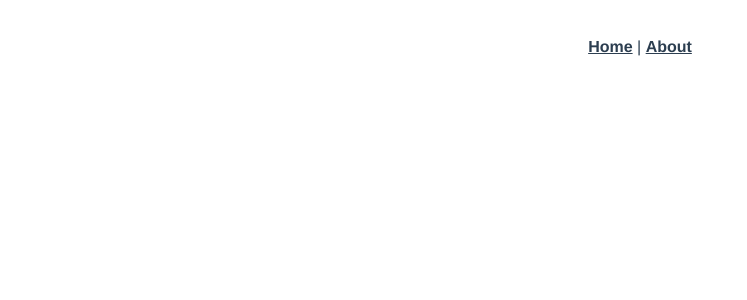
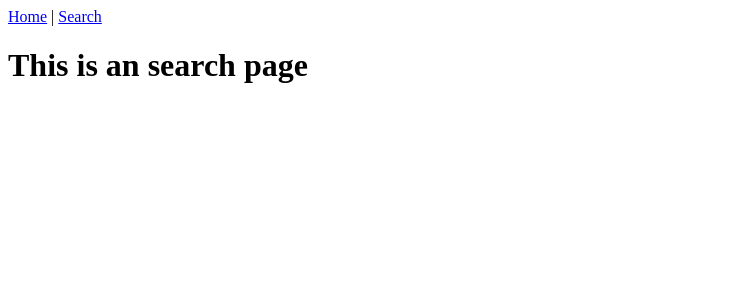
Before and after one commit to shiropt/recal, a Vue app: page /#/search in a window 1280 px wide. Shown: the top 300 px of the page, without its empty margins (0-747 px from the left). Built offline with nearby package versions, Linux system fonts and the light colour scheme.

Commit message:
不要ファイルの削除

```diff
--- a/src/App.vue
+++ b/src/App.vue
@@ -1,32 +1,11 @@
 <template>
   <div id="app">
-    <div id="nav">
       <router-link to="/">Home</router-link> |
-      <router-link to="/about">About</router-link>
-    </div>
+      <router-link to="/search">Search</router-link>
     <router-view/>
   </div>
 </template>
 
 <style>
-#app {
-  font-family: Avenir, Helvetica, Arial, sans-serif;
-  -webkit-font-smoothing: antialiased;
-  -moz-osx-font-smoothing: grayscale;
-  text-align: center;
-  color: #2c3e50;
-}
 
-#nav {
-  padding: 30px;
-}
-
-#nav a {
-  font-weight: bold;
-  color: #2c3e50;
-}
-
-#nav a.router-link-exact-active {
-  color: #42b983;
-}
 </style>
--- a/src/components/HelloWorld.vue
+++ /dev/null
@@ -1,59 +0,0 @@
-<template>
-  <div class="hello">
-    <h1>{{ msg }}</h1>
-    <p>
-      For a guide and recipes on how to configure / customize this project,<br>
-      check out the
-      <a href="https://cli.vuejs.org" target="_blank" rel="noopener">vue-cli documentation</a>.
-    </p>
-    <h3>Installed CLI Plugins</h3>
-    <ul>
-      <li><a href="https://github.com/vuejs/vue-cli/tree/dev/packages/%40vue/cli-plugin-babel" target="_blank" rel="noopener">babel</a></li>
-      <li><a href="https://github.com/vuejs/vue-cli/tree/dev/packages/%40vue/cli-plugin-router" target="_blank" rel="noopener">router</a></li>
-      <li><a href="https://github.com/vuejs/vue-cli/tree/dev/packages/%40vue/cli-plugin-eslint" target="_blank" rel="noopener">eslint</a></li>
-    </ul>
-    <h3>Essential Links</h3>
-    <ul>
-      <li><a href="https://vuejs.org" target="_blank" rel="noopener">Core Docs</a></li>
-      <li><a href="https://forum.vuejs.org" target="_blank" rel="noopener">Forum</a></li>
-      <li><a href="https://chat.vuejs.org" target="_blank" rel="noopener">Community Chat</a></li>
-      <li><a href="https://twitter.com/vuejs" target="_blank" rel="noopener">Twitter</a></li>
-      <li><a href="https://news.vuejs.org" target="_blank" rel="noopener">News</a></li>
-    </ul>
-    <h3>Ecosystem</h3>
-    <ul>
-      <li><a href="https://router.vuejs.org" target="_blank" rel="noopener">vue-router</a></li>
-      <li><a href="https://vuex.vuejs.org" target="_blank" rel="noopener">vuex</a></li>
-      <li><a href="https://github.com/vuejs/vue-devtools#vue-devtools" target="_blank" rel="noopener">vue-devtools</a></li>
-      <li><a href="https://vue-loader.vuejs.org" target="_blank" rel="noopener">vue-loader</a></li>
-      <li><a href="https://github.com/vuejs/awesome-vue" target="_blank" rel="noopener">awesome-vue</a></li>
-    </ul>
-  </div>
-</template>
-
-<script>
-export default {
-  name: 'HelloWorld',
-  props: {
-    msg: String
-  }
-}
-</script>
-
-<!-- Add "scoped" attribute to limit CSS to this component only -->
-<style scoped>
-h3 {
-  margin: 40px 0 0;
-}
-ul {
-  list-style-type: none;
-  padding: 0;
-}
-li {
-  display: inline-block;
-  margin: 0 10px;
-}
-a {
-  color: #42b983;
-}
-</style>
--- a/src/router/index.js
+++ b/src/router/index.js
@@ -11,13 +11,15 @@ Vue.use(VueRouter)
     component: Home
   },
   {
-    path: '/about',
-    name: 'About',
-    // route level code-splitting
-    // this generates a separate chunk (about.[hash].js) for this route
-    // which is lazy-loaded when the route is visited.
-    component: () => import(/* webpackChunkName: "about" */ '../views/About.vue')
-  }
+    path: '/search',
+    name: 'Search',
+
+    component: () => import('../views/Search.vue')
+    },
+    {
+      path: "*",
+      redirect:"/"
+    }
 ]
 
 const router = new VueRouter({
--- a/src/views/About.vue
+++ /dev/null
@@ -1,5 +0,0 @@
-<template>
-  <div class="about">
-    <h1>This is an about page</h1>
-  </div>
-</template>
--- a/src/views/Home.vue
+++ b/src/views/Home.vue
@@ -1,18 +1,5 @@
 <template>
-  <div class="home">
-    <img alt="Vue logo" src="../assets/logo.png">
-    <HelloWorld msg="Welcome to Your Vue.js App"/>
+  <div class="about">
+    <h1>This is an home page</h1>
   </div>
 </template>
-
-<script>
-// @ is an alias to /src
-import HelloWorld from '@/components/HelloWorld.vue'
-
-export default {
-  name: 'Home',
-  components: {
-    HelloWorld
-  }
-}
-</script>
--- /dev/null
+++ b/src/views/Search.vue
@@ -0,0 +1,5 @@
+<template>
+  <div class="search">
+    <h1>This is an search page</h1>
+  </div>
+</template>
```
Also changed, not shown: src/assets/logo.png (deleted), 1 other file (tests, documents, lock files or other folders).
